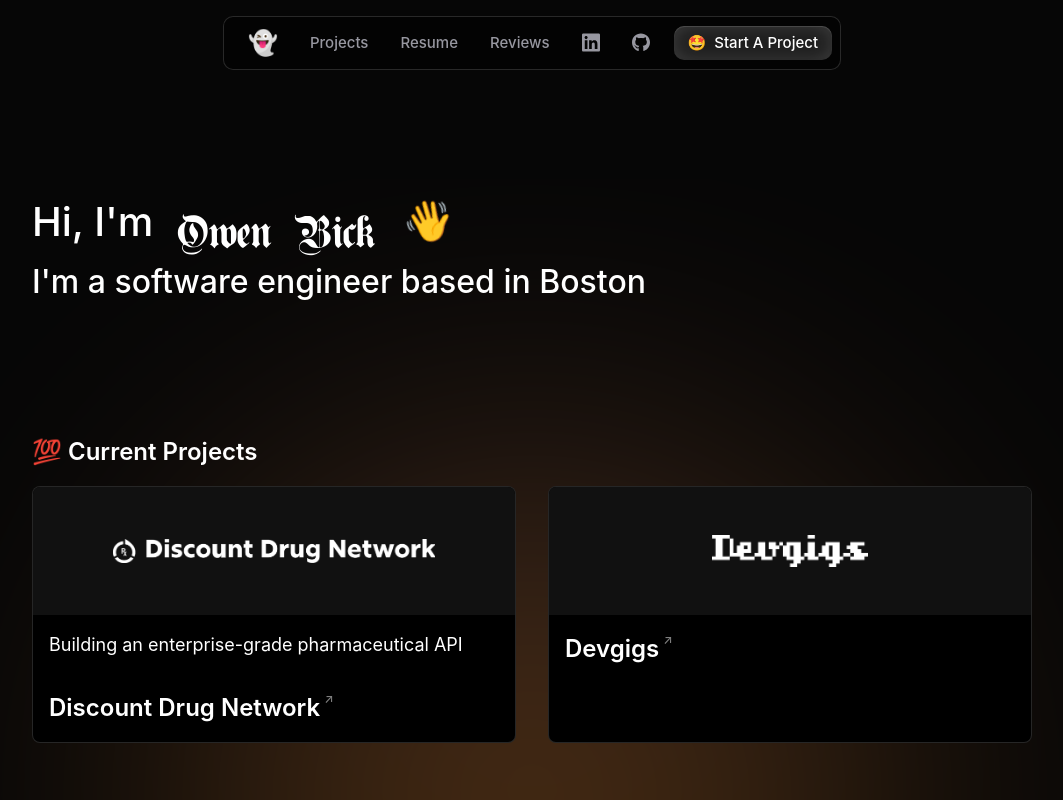
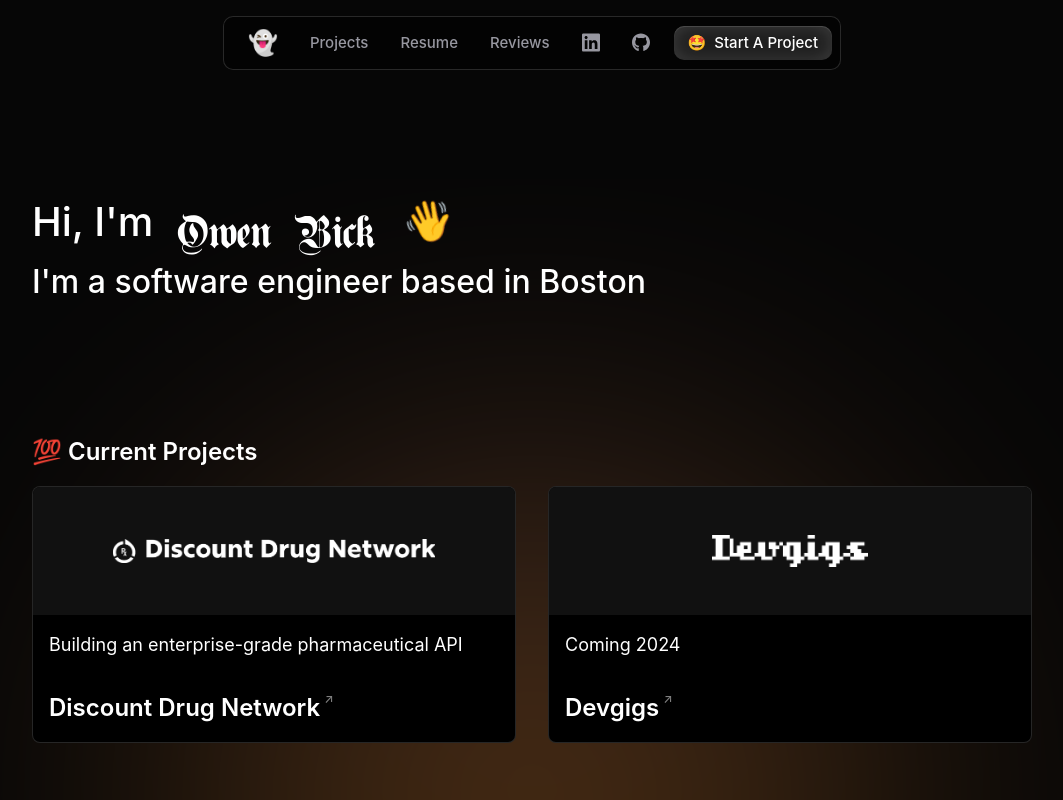
Before and after one commit to bick/website, a Next.js app: page / in a window 1280 px wide. Shown: the top 800 px of the page, without its empty margins (108-1171 px from the left). Built offline with nearby package versions, Linux system fonts and the light colour scheme.

Commit message:
Update Portfolio.tsx

```diff
--- a/components/Portfolio.tsx
+++ b/components/Portfolio.tsx
@@ -40,6 +40,9 @@ export default function Portfolio() {
                             alt="Devgigs."
                         />
                         <div className={styles.portfolio__meta}>
+                            <blockquote className="hidden md:block">
+                                Coming 2024
+                            </blockquote>
                             <h3>Devgigs</h3>
                         </div>
                     </Link>
```
